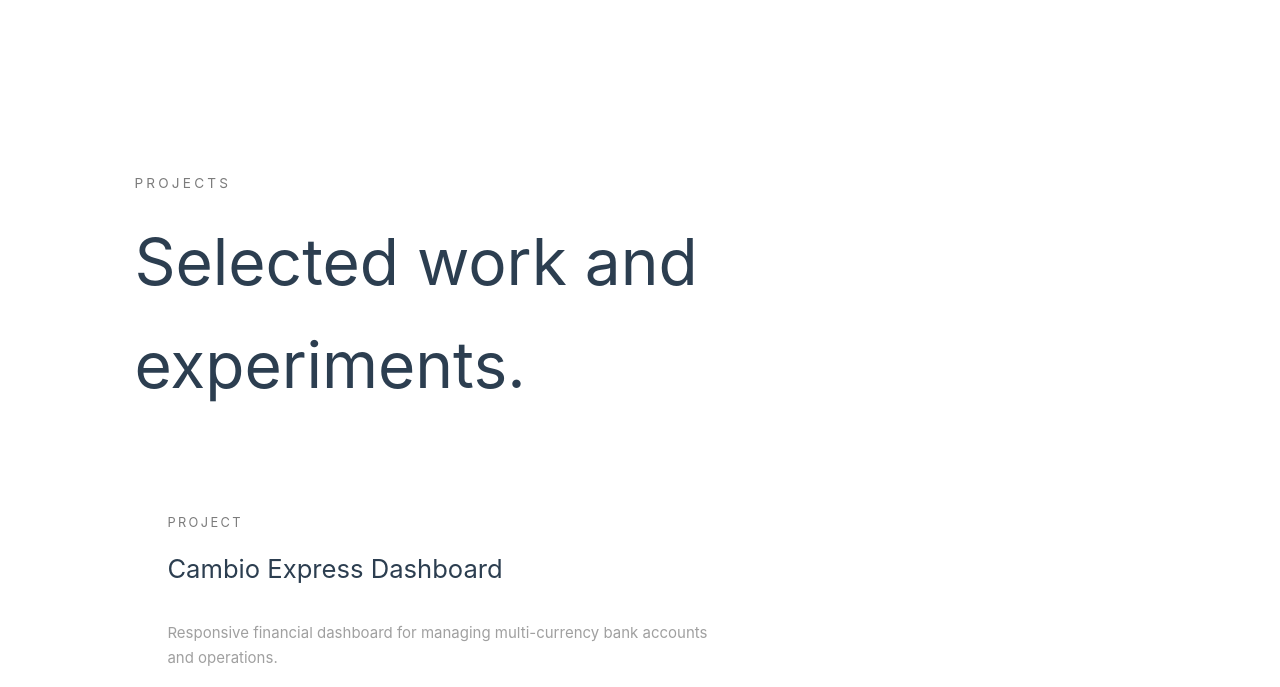
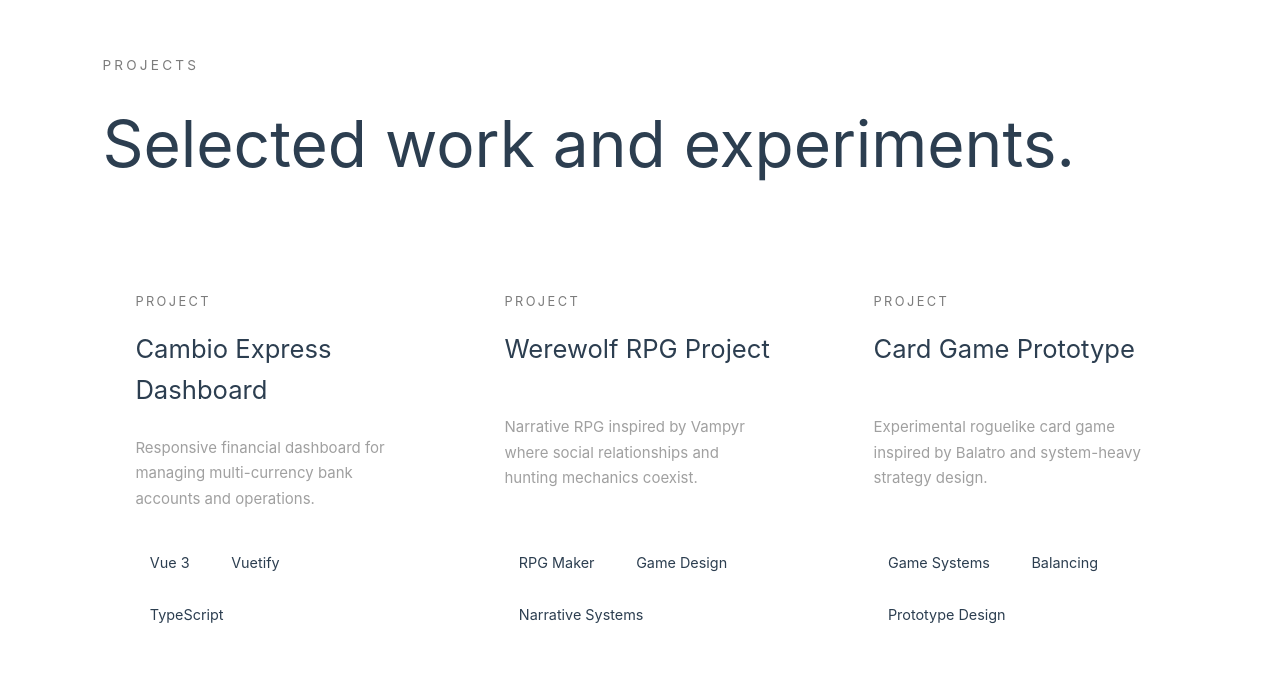
Before and after one commit to GoDie910/personal-website, a Vue app: page / in a window 1280 px wide. Shown: the part 1757-2444 px from the top of the page. Built offline with nearby package versions, Linux system fonts and the light colour scheme; the HTML template or start-up script is replaced by a standard one.

Commit message:
main.css -> full screen whole app

```diff
--- a/src/assets/main.css
+++ b/src/assets/main.css
@@ -1,10 +1,10 @@
 @import './base.css';
 
 #app {
-  max-width: 1280px;
-  margin: 0 auto;
-  padding: 2rem;
+  margin: 0;
   font-weight: normal;
+  width: 100%;
+  height: 100%;
 }
 
 a,
@@ -26,10 +26,4 @@ a,
     display: flex;
     place-items: center;
   }
-
-  #app {
-    display: grid;
-    grid-template-columns: 1fr 1fr;
-    padding: 0 2rem;
-  }
 }
```
